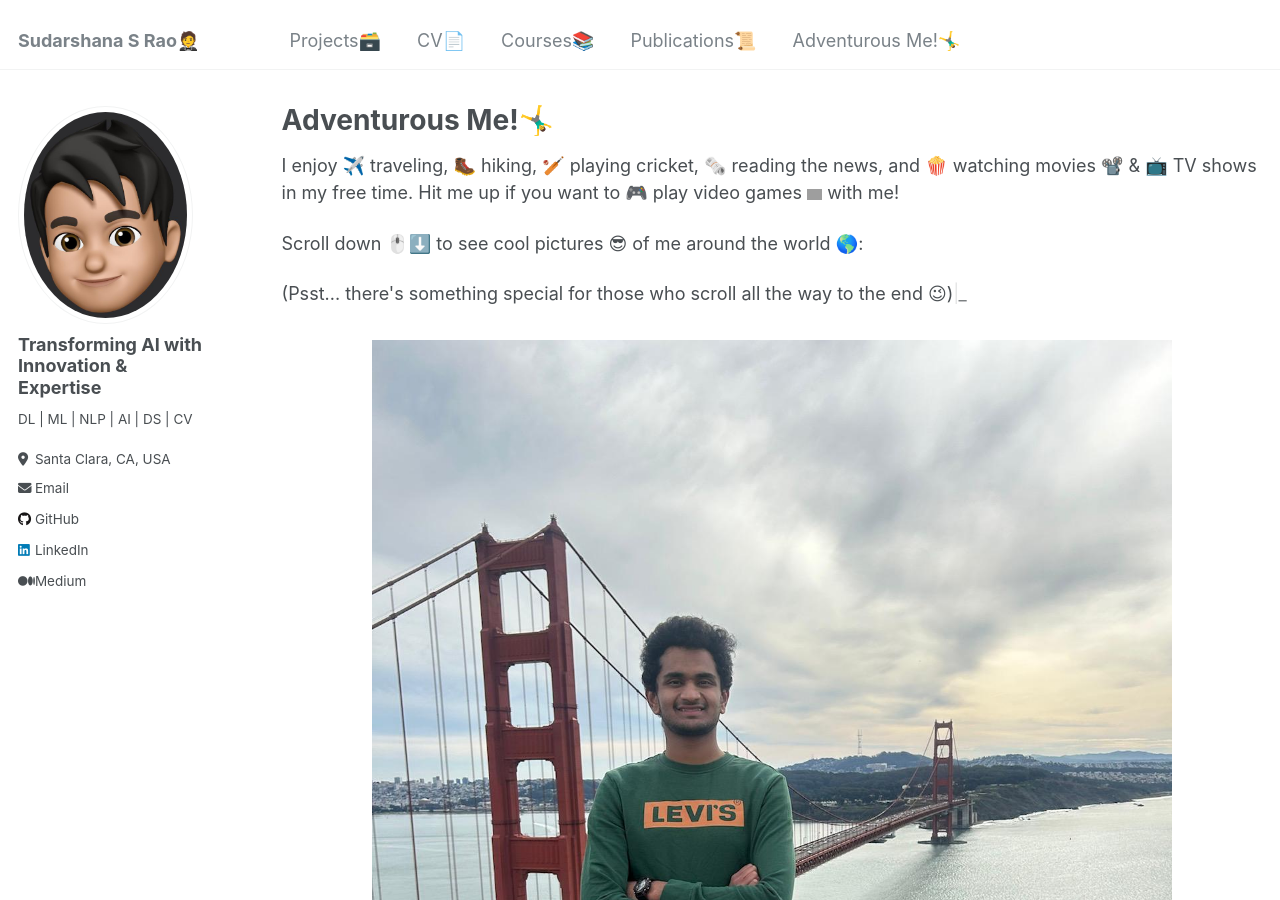
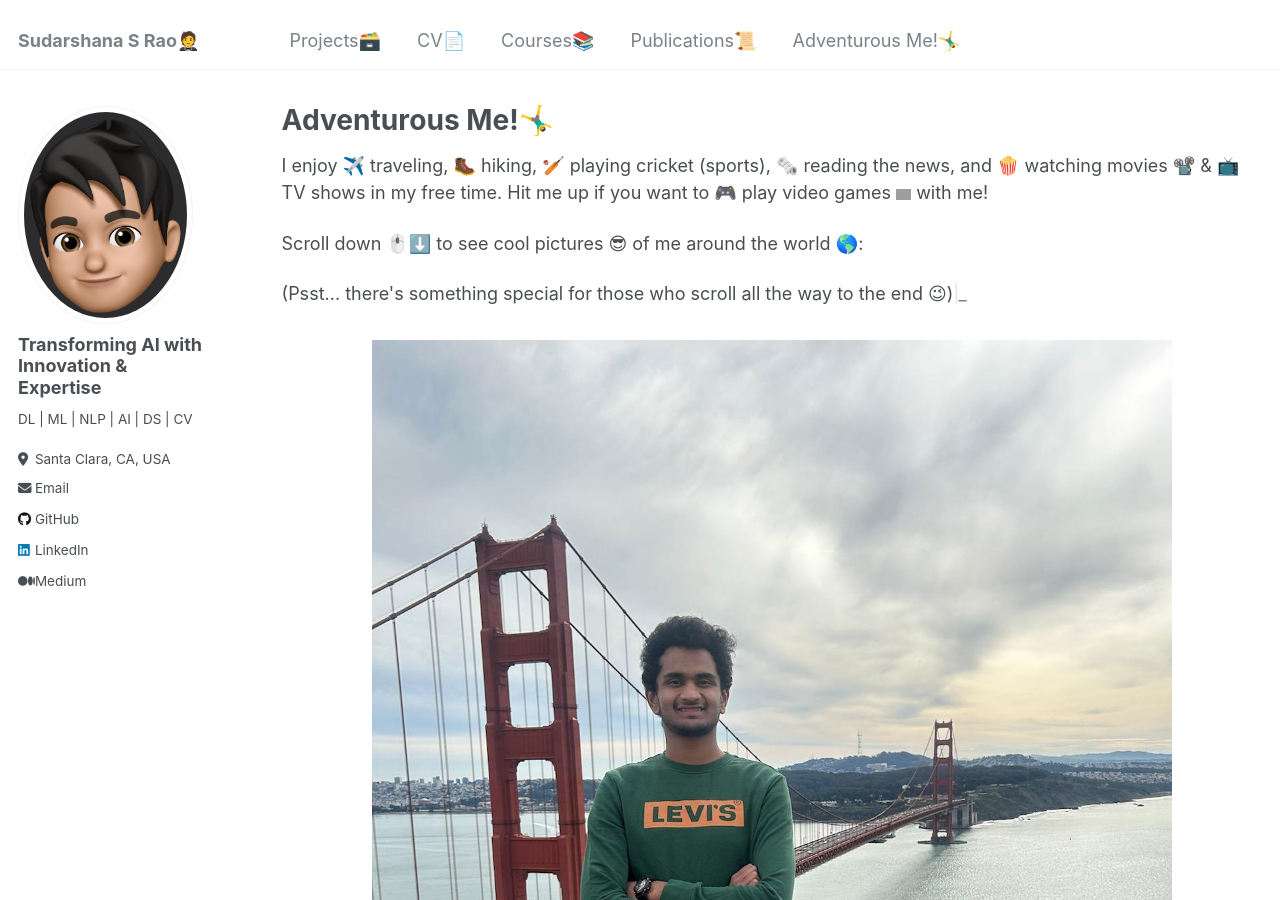
Before and after one commit to SudarshanaSRao/SudarshanaSRao.github.io, a Jekyll site: the page built from _pages/personal.md, in a window 1280 px wide and 900 px high. Built offline with Jekyll 4.4.1, drawn with Linux system fonts in a browser that asks for light colours; grey boxes are pictures that could not be loaded.

Commit message:
Update personal.md

```diff
--- a/_pages/personal.md
+++ b/_pages/personal.md
@@ -9,7 +9,7 @@ redirect_from:
 
 {% include base_path %}
 
-I enjoy ✈️ traveling, 🥾 hiking, 🏏 playing cricket, 🗞️ reading the news, and 🍿 watching movies 📽️ & 📺 TV shows in my free time. Hit me up if you want to 🎮 play video games <img src="https://cdn3.emoji.gg/emojis/3139_Xbox.png" width="15px" height="15px" alt="Xbox"> with me!
+I enjoy ✈️ traveling, 🥾 hiking, 🏏 playing cricket (sports), 🗞️ reading the news, and 🍿 watching movies 📽️ & 📺 TV shows in my free time. Hit me up if you want to 🎮 play video games <img src="https://cdn3.emoji.gg/emojis/3139_Xbox.png" width="15px" height="15px" alt="Xbox"> with me!
 
 Scroll down 🖱️⬇️ to see cool pictures 😎 of me around the world 🌎:
 
```
